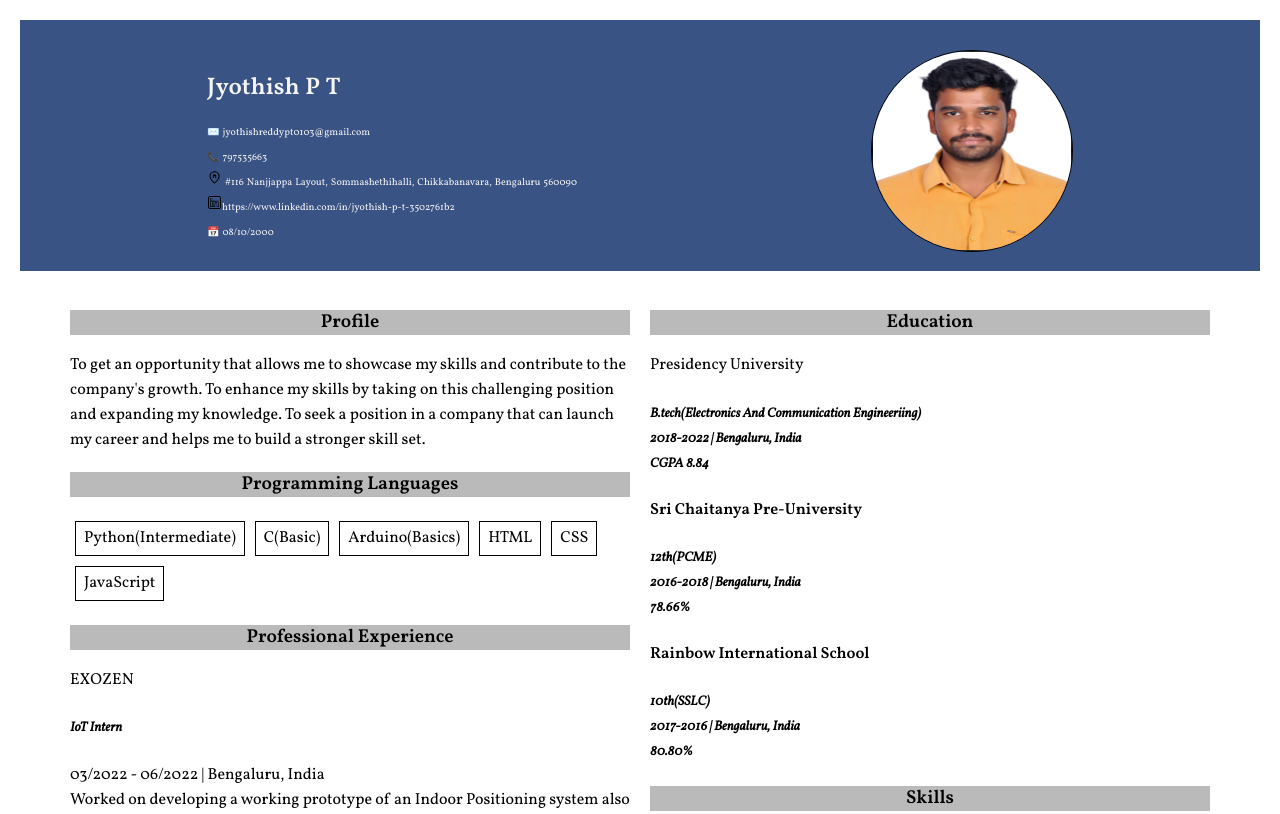
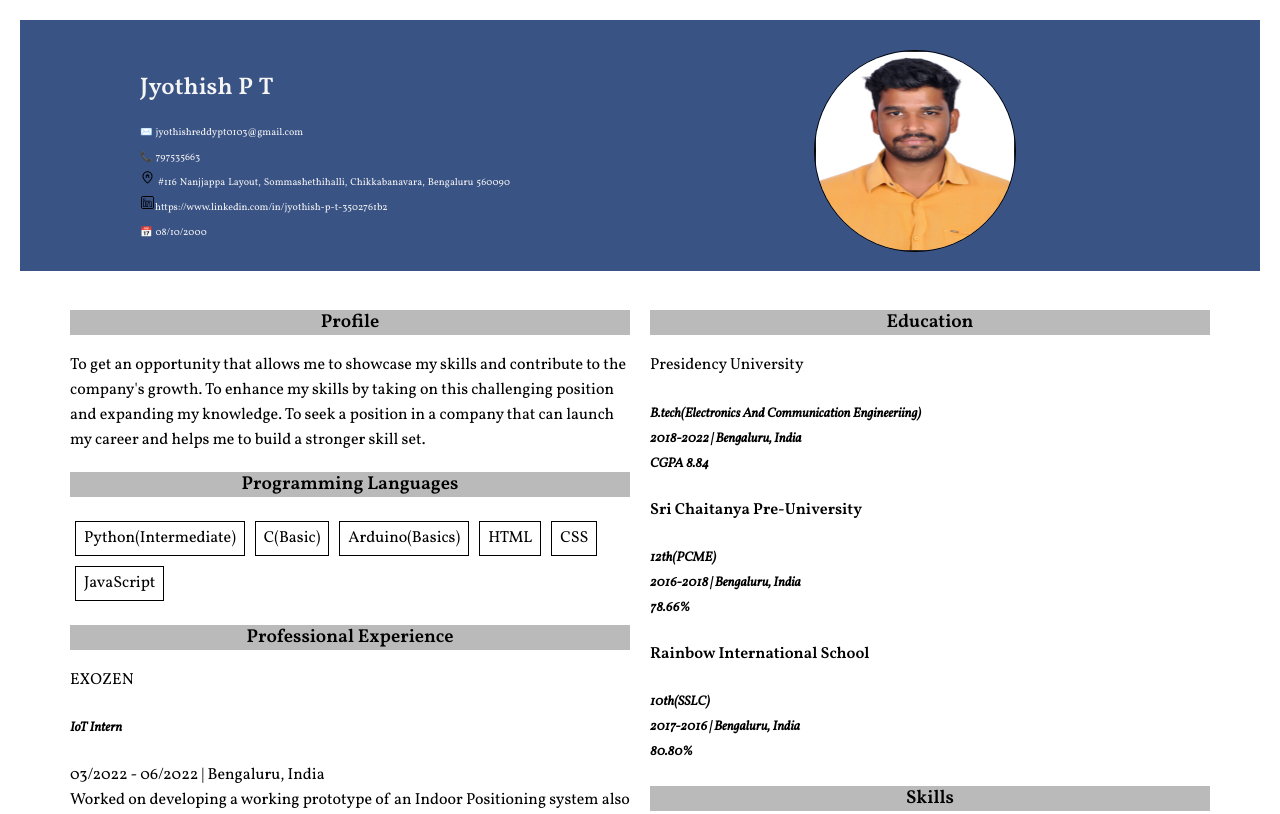
Before and after one commit to Jyothish1013/resume, a plain HTML site: page index.html in a window 1280 px wide. Shown: the top 814 px of the page. Drawn offline with Linux system fonts and the light colour scheme.

Commit message:
Update Resume.css

```diff
--- a/Resume.css
+++ b/Resume.css
@@ -20,7 +20,7 @@ a{
 
 .div1{
     margin-left: 40px;
-    margin: auto auto;
+    margin: auto 100px auto 80px;
 }
 
 .div1 p{
```
